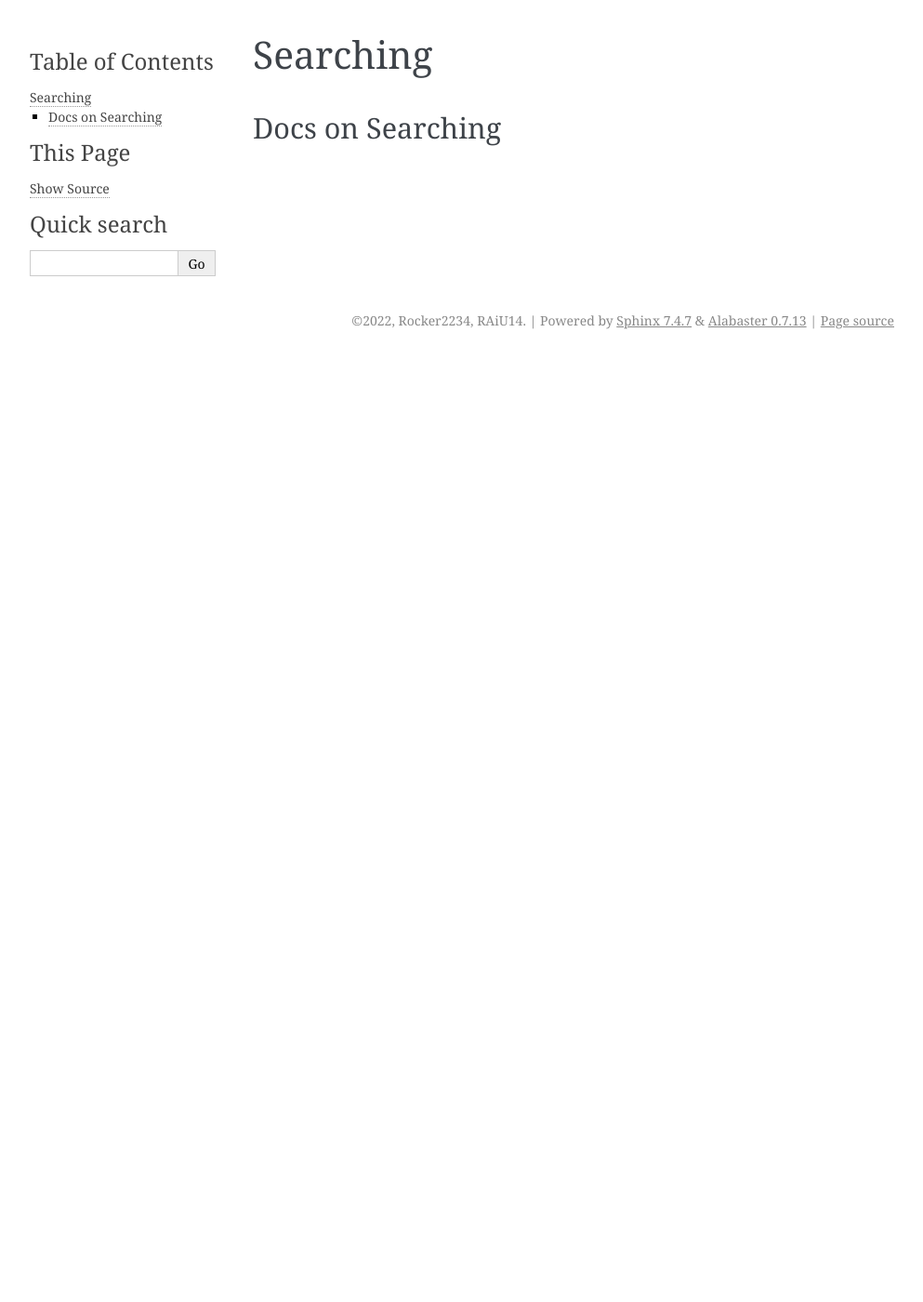
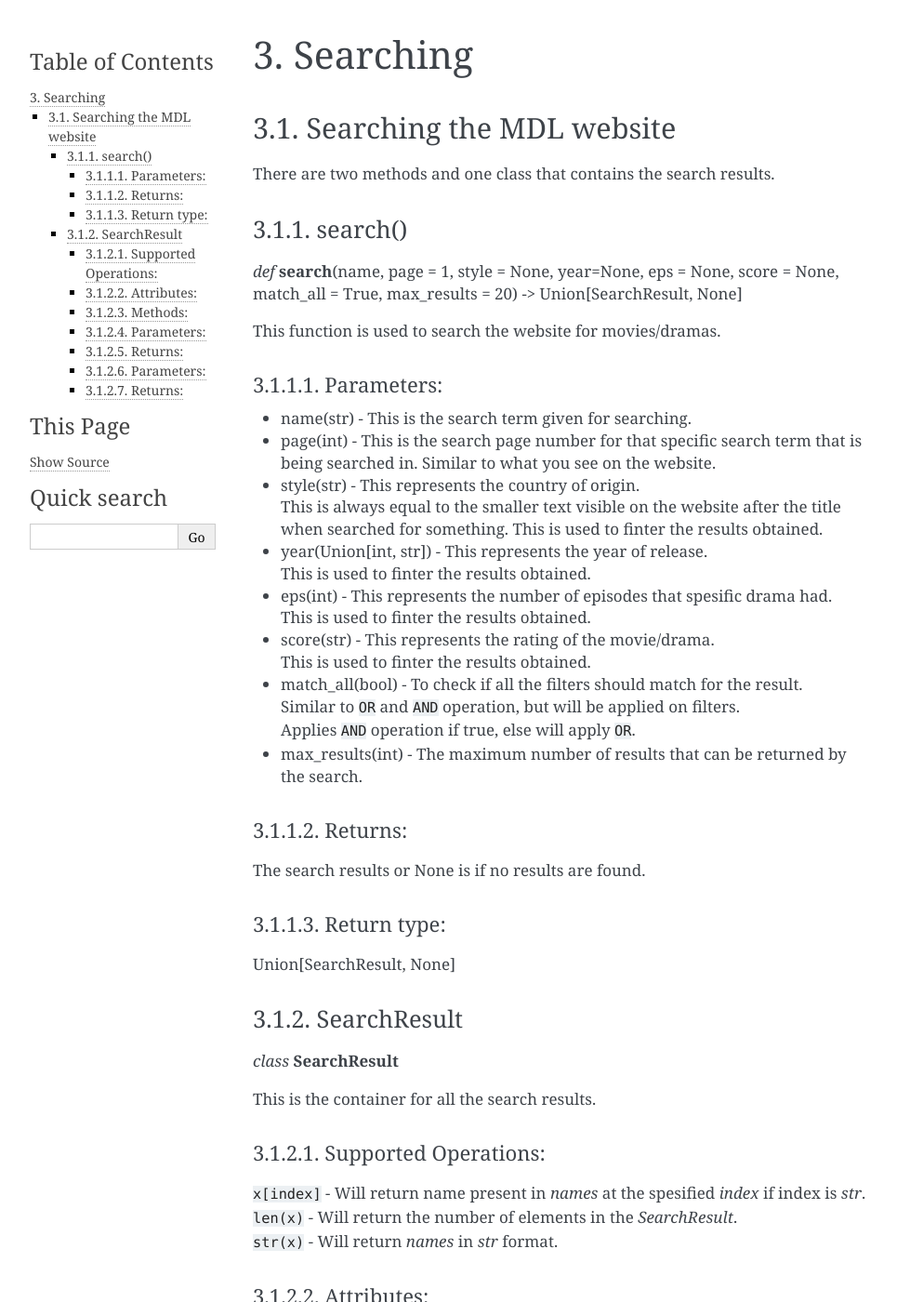
Before and after one commit to Rocker2234/Python-MDL-API, a Sphinx documentation site: the page built from docs/source/doc/Searching.md, in a window 1280 px wide and 1400 px high. Shown: the whole window at 93% size, without its empty margins (148-1141 px from the left). Built offline with Sphinx 7.4.7, drawn with Linux system fonts in a browser that asks for light colours; some of the changed text lies outside the part shown.

Commit message:
Added Docs on Searching

```diff
--- a/docs/source/doc/Searching.md
+++ b/docs/source/doc/Searching.md
@@ -1,2 +1,69 @@
 # Searching
-#### Docs on Searching
+## Searching the MDL website
+
+There are two methods and one class that contains the search results.
+
+### search()
+
+_def_ **search**(name, page = 1, style = None, year=None, eps = None, score = None,
+           match_all = True, max_results = 20) -> Union[SearchResult, None]
+
+This function is used to search the website for movies/dramas.
+
+#### Parameters:
+- name(str) - This is the search term given for searching.
+- page(int) - This is the search page number for that specific search term that is being searched in. Similar to what you see on the website.
+- style(str) - This represents the country of origin.
+This is always equal to the smaller text visible on the website after the title when searched for something.
+This is used to finter the results obtained.
+- year(Union[int, str]) - This represents the year of release.
+This is used to finter the results obtained.
+- eps(int) - This represents the number of episodes that spesific drama had.
+This is used to finter the results obtained.
+- score(str) - This represents the rating of the movie/drama.
+This is used to finter the results obtained.
+- match_all(bool) - To check if all the filters should match for the result.
+Similar to `OR` and `AND` operation, but will be applied on filters.
+Applies `AND` operation if true, else will apply `OR`.
+- max_results(int) - The maximum number of results that can be returned by the search.
+
+#### Returns:
+The search results or None is if no results are found.
+#### Return type:
+Union[SearchResult, None]
+
+### SearchResult
+_class_ **SearchResult**
+
+This is the container for all the search results.
+
+#### Supported Operations:
+
+`x[index]` - Will return name present in _names_ at the spesified _index_ if index is _str_.
+`len(x)` - Will return the number of elements in the _SearchResult_.
+`str(x)` - Will return _names_ in _str_ format.
+
+#### Attributes:
+- names(tuple) - It is tuple of all the movie/Drama names that were returned from search().
+- urls(dict) - It is a dict of all the urls that lead to the movie/drama website.
+Keys are names and value is the url. Both are of type str.
+
+#### Methods:
+_def_ **get**(self, x: Union[int, str])
+___
+Returns the complete data for the specified search term.
+#### Parameters:
+- x(Union[int, str]) - The index of _names_ or the name itself for which the data will be scraped.
+
+#### Returns:
+InfoPage
+
+___
+_def_ **get_all**(self, x: Union[int, str])
+___
+Returns the complete data for all the search results present in the _SearchResult_.
+#### Parameters:
+- limit(int) - Will limit the number of items to first n items.
+
+#### Returns:
+list(InfoPage)
--- a/docs/source/index.rst
+++ b/docs/source/index.rst
@@ -5,6 +5,10 @@
 
 Welcome to PyMDL's documentation!
 =================================
+
+PyMDL is a python API for getting the contents of All the Movies/Drams/Present in MyDramaList (MDL).
+It scrapes the content from the website parses it into an Python object.
+
 
 Installation
 ------------
@@ -22,6 +26,7 @@ Links
 
 
 .. toctree::
+   :numbered:
    :maxdepth: 1
    :caption: Contents:
 
```
